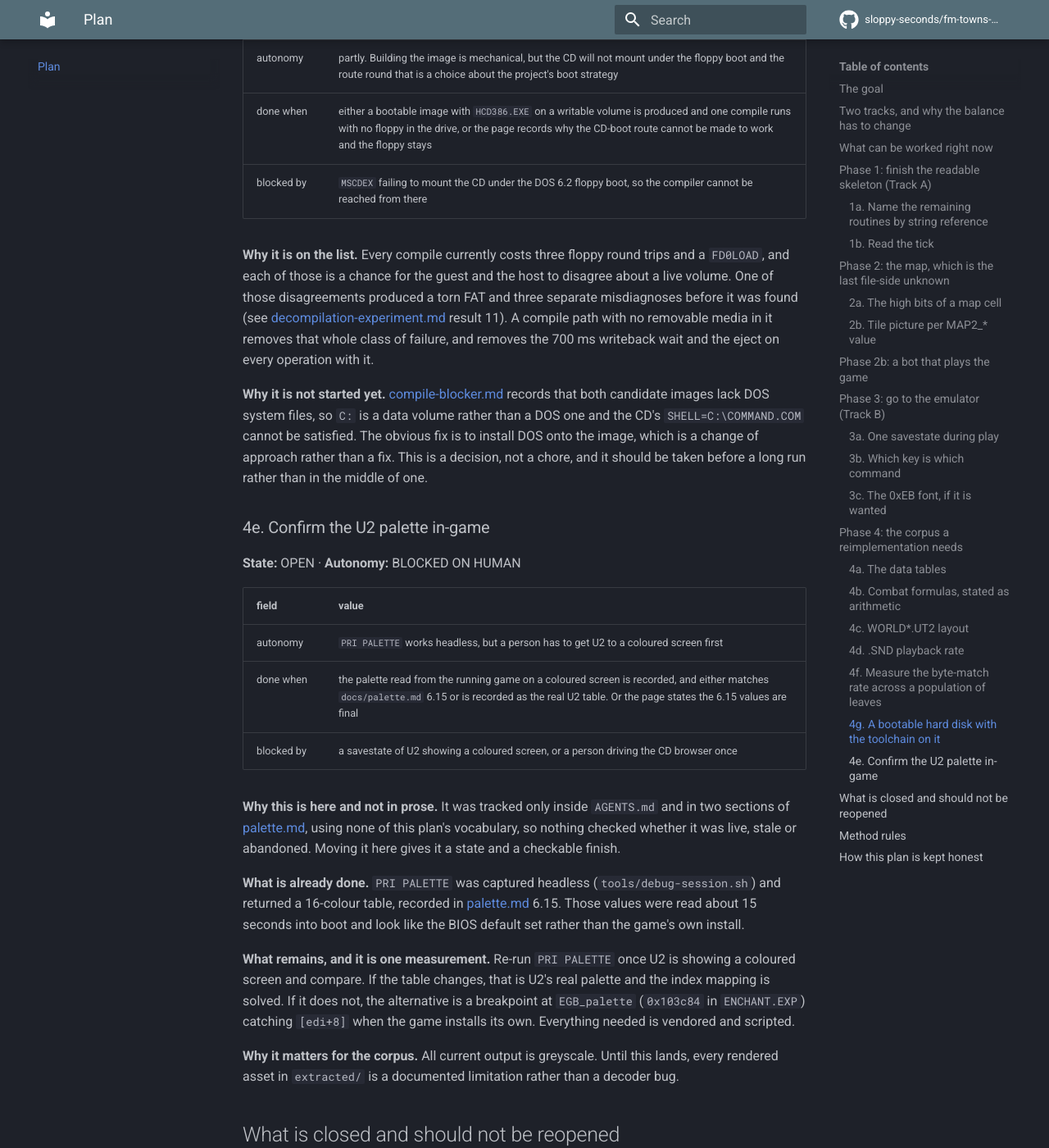
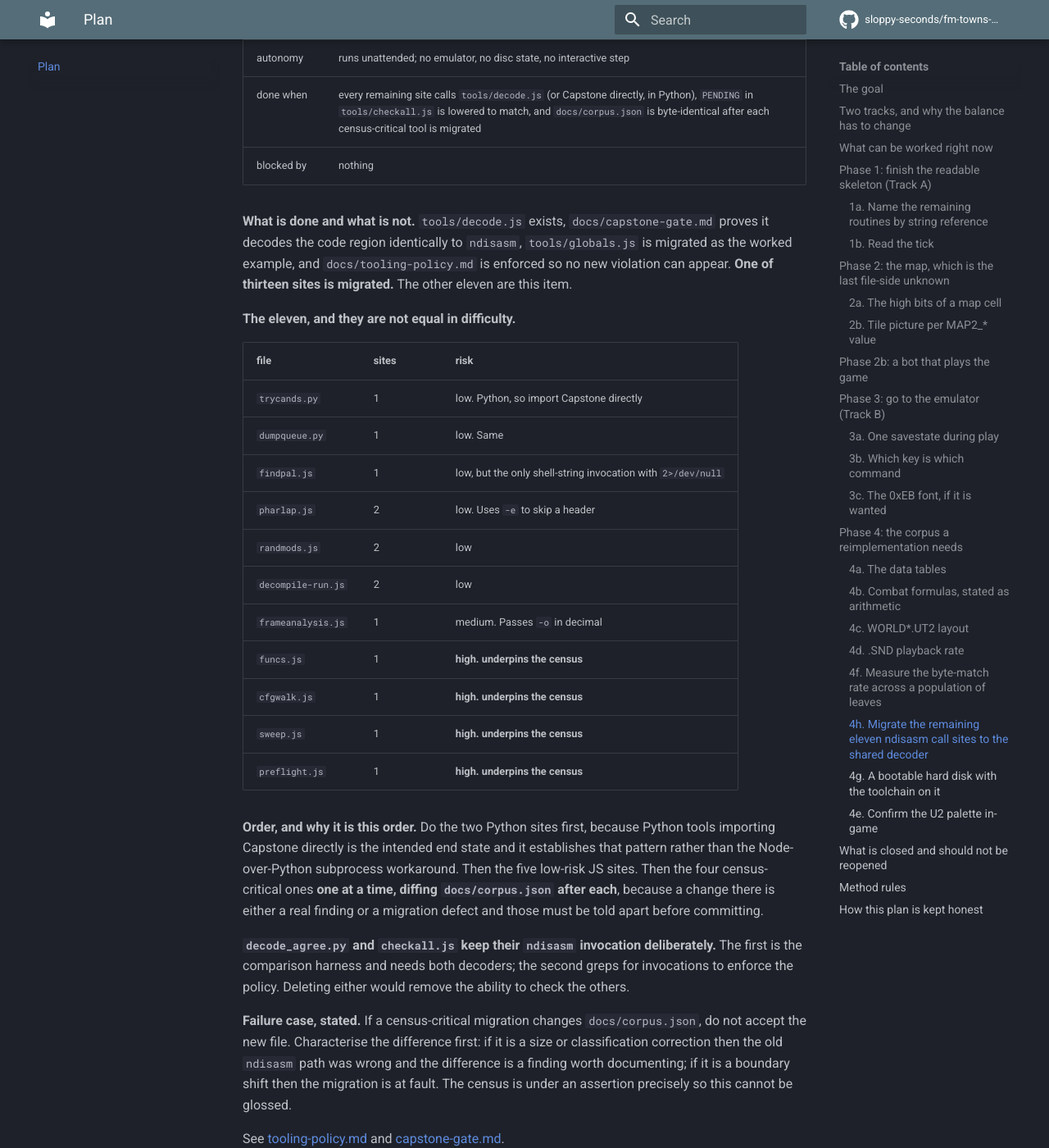
Before and after one commit to sloppy-seconds/fm-towns-ultima, an MkDocs documentation site: the page built from docs/plan.md, in a window 1280 px wide and 1400 px high, scrolled down 13344 px. Shown: the whole window at 82% size. Built offline with MkDocs 1.6.1 and Material for MkDocs 9.7.7, drawn with Linux system fonts in a browser that asks for light colours; comment, search, counter and statistics services are not loaded; some of the changed text lies outside the part shown.

Commit message:
Plan item 4h: migrate the remaining eleven ndisasm sites
Recorded so it survives the conversation rather than being remembered. One of thirteen
sites is migrated; the other eleven are now a plan item with the order and the failure
case written down.

The order is not arbitrary. The two Python sites first, because a Python tool importing
Capstone directly is the intended end state and establishes that pattern rather than the
Node-over-Python subprocess workaround. Then the five low-risk JS sites. Then the four
census-critical ones one at a time, diffing docs/corpus.json after each, because a change
there is either a real finding or a migration defect and those must be told apart before
committing.

decode_agree.py and checkall.js keep their ndisasm invocation deliberately: the first is
the comparison harness and needs both decoders, the second enforces the policy by
detecting invocations.

Failure case recorded explicitly: if a census-critical migration changes docs/corpus.json,
do not accept the new file. A size or classification difference means the old ndisasm path
was wrong and it is a finding. A boundary shift means the migration is at fault.

```diff
--- a/docs/plan.md
+++ b/docs/plan.md
@@ -467,6 +467,54 @@ rather than a table of addresses. Read `node tools/cordclass.js <run.json>` afte
 `structural` means stop attempting those routines; a class marked `addressable` means a lever exists and
 `--explain <class>` names it.
 
+### 4h. Migrate the remaining eleven `ndisasm` call sites to the shared decoder
+
+**State:** OPEN · **Autonomy:** AUTONOMOUS
+
+| field | value |
+|---|---|
+| autonomy | runs unattended; no emulator, no disc state, no interactive step |
+| done when | every remaining site calls `tools/decode.js` (or Capstone directly, in Python), `PENDING` in `tools/checkall.js` is lowered to match, and `docs/corpus.json` is byte-identical after each census-critical tool is migrated |
+| blocked by | nothing |
+
+**What is done and what is not.** `tools/decode.js` exists, `docs/capstone-gate.md` proves it decodes
+the code region identically to `ndisasm`, `tools/globals.js` is migrated as the worked example, and
+`docs/tooling-policy.md` is enforced so no new violation can appear. **One of thirteen sites is
+migrated.** The other eleven are this item.
+
+**The eleven, and they are not equal in difficulty.**
+
+| file | sites | risk |
+|---|---|---|
+| `trycands.py` | 1 | low. Python, so import Capstone directly |
+| `dumpqueue.py` | 1 | low. Same |
+| `findpal.js` | 1 | low, but the only shell-string invocation with `2>/dev/null` |
+| `pharlap.js` | 2 | low. Uses `-e` to skip a header |
+| `randmods.js` | 2 | low |
+| `decompile-run.js` | 2 | low |
+| `frameanalysis.js` | 1 | medium. Passes `-o` in decimal |
+| `funcs.js` | 1 | **high. underpins the census** |
+| `cfgwalk.js` | 1 | **high. underpins the census** |
+| `sweep.js` | 1 | **high. underpins the census** |
+| `preflight.js` | 1 | **high. underpins the census** |
+
+**Order, and why it is this order.** Do the two Python sites first, because Python tools importing
+Capstone directly is the intended end state and it establishes that pattern rather than the
+Node-over-Python subprocess workaround. Then the five low-risk JS sites. Then the four census-critical
+ones **one at a time, diffing `docs/corpus.json` after each**, because a change there is either a real
+finding or a migration defect and those must be told apart before committing.
+
+**`decode_agree.py` and `checkall.js` keep their `ndisasm` invocation deliberately.** The first is the
+comparison harness and needs both decoders; the second greps for invocations to enforce the policy.
+Deleting either would remove the ability to check the others.
+
+**Failure case, stated.** If a census-critical migration changes `docs/corpus.json`, do not accept the
+new file. Characterise the difference first: if it is a size or classification correction then the old
+`ndisasm` path was wrong and the difference is a finding worth documenting; if it is a boundary shift
+then the migration is at fault. The census is under an assertion precisely so this cannot be glossed.
+
+See [tooling-policy.md](tooling-policy.md) and [capstone-gate.md](capstone-gate.md).
+
 ### 4g. A bootable hard disk with the toolchain on it
 
 **State:** OPEN · **Autonomy:** NEEDS A DECISION
```
